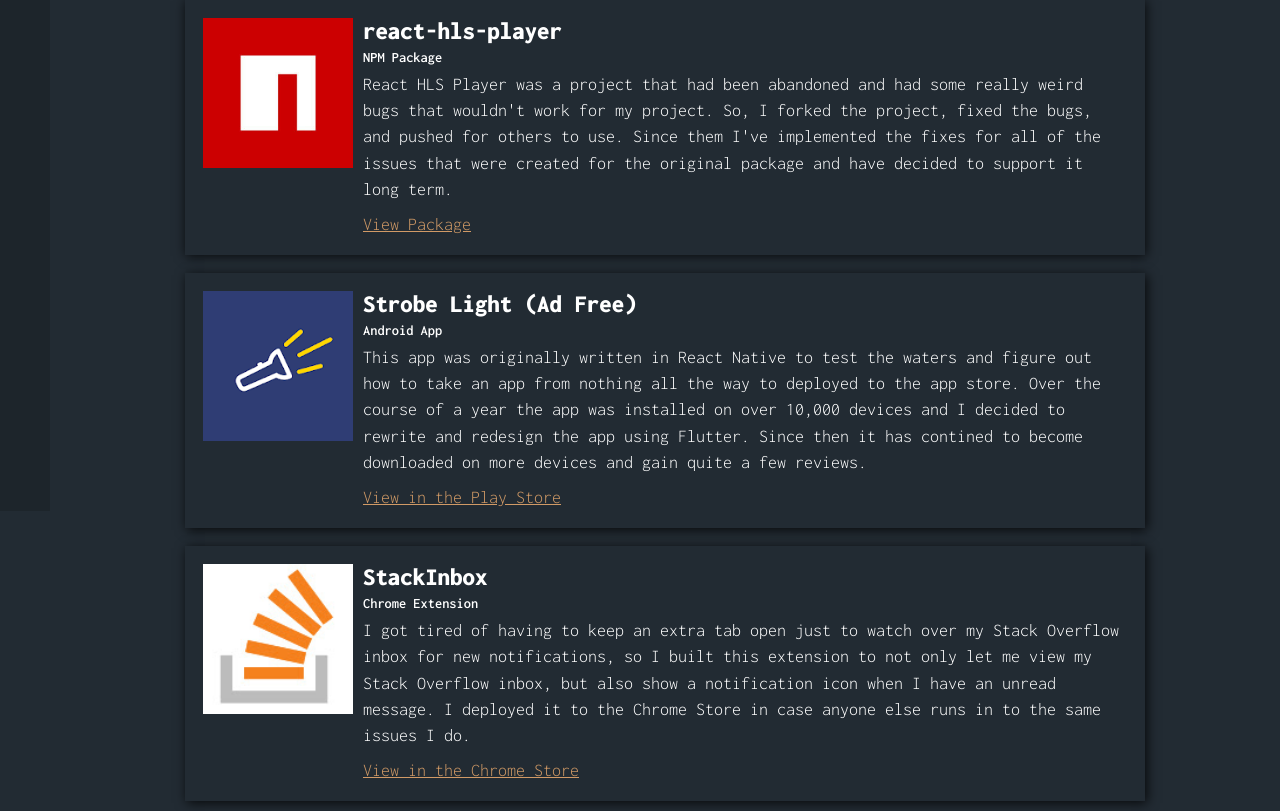
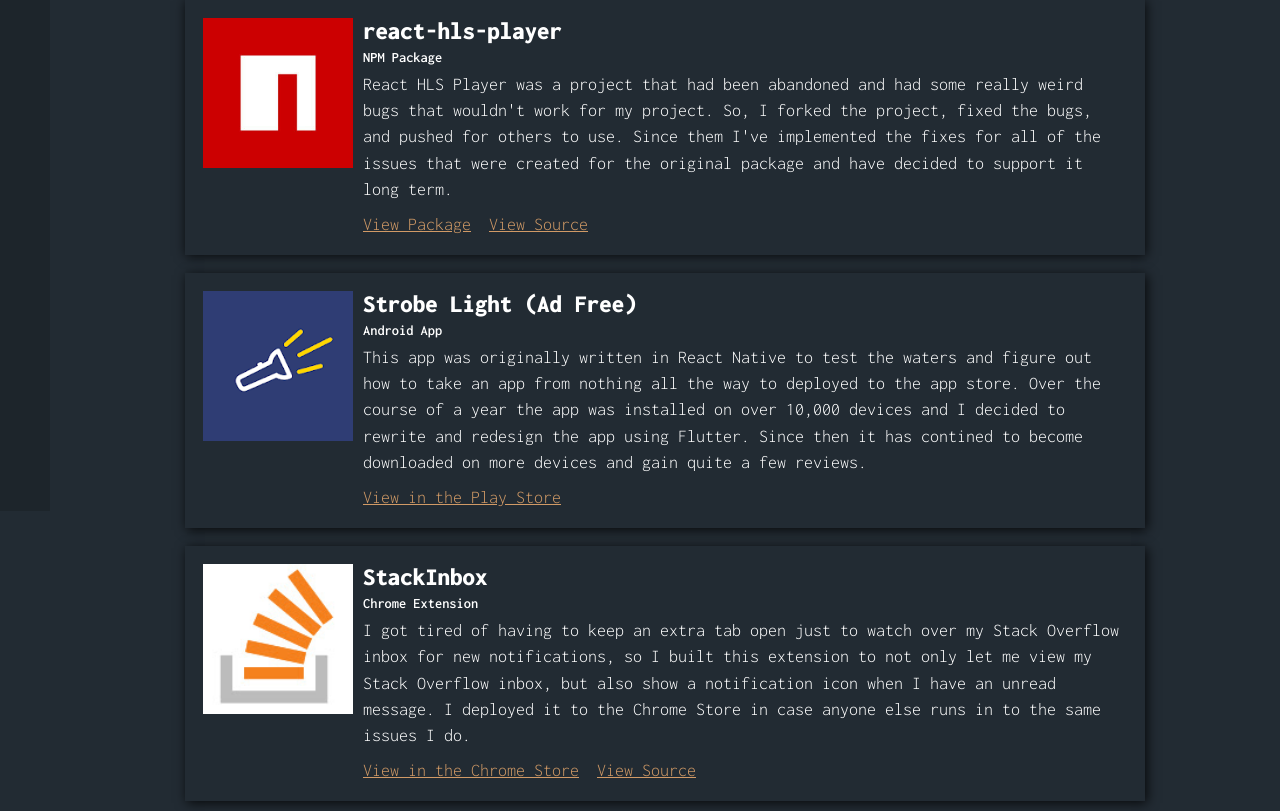
Before and after one commit to devcshort/portfolio-2020, a Gatsby site: page /portfolio in a window 1280 px wide. Shown: the part 289-1100 px from the top of the page. Built offline with nearby package versions, Linux system fonts and the light colour scheme; Gatsby itself is replaced by a stand-in of ours.

Commit message:
Add view source option on portfolio items

```diff
--- a/src/pages/portfolio.js
+++ b/src/pages/portfolio.js
@@ -72,7 +72,10 @@
             <h3 style={{ margin: 0 }}>react-hls-player</h3>
             <p style={{ margin: 0, fontWeight: 600, fontSize: '.8rem' }}>NPM Package</p>
             <p style={{ fontSize: '1rem', marginBottom: '.5rem' }}>React HLS Player was a project that had been abandoned and had some really weird bugs that wouldn't work for my project. So, I forked the project, fixed the bugs, and pushed for others to use. Since them I've implemented the fixes for all of the issues that were created for the original package and have decided to support it long term.</p>
-            <p style={{ margin: 0 }}><a href="https://www.npmjs.com/package/react-hls-player" target="_blank" rel="noopener noreferrer">View Package</a></p>
+            <div style={{ display: 'flex' }}>
+              <p style={{ margin: 0, marginRight: '1rem' }}><a href="https://www.npmjs.com/package/react-hls-player" target="_blank" rel="noopener noreferrer">View Package</a></p>
+              <p style={{ margin: 0 }}><a href="https://github.com/devcshort/react-hls" target="_blank" rel="noopener noreferrer">View Source</a></p>
+            </div>
           </div>
         </div>
 
@@ -96,7 +99,10 @@
             <h3 style={{ margin: 0 }}>StackInbox</h3>
             <p style={{ margin: 0, fontWeight: 600, fontSize: '.8rem' }}>Chrome Extension</p>
             <p style={{ fontSize: '1rem', marginBottom: '.5rem' }}>I got tired of having to keep an extra tab open just to watch over my Stack Overflow inbox for new notifications, so I built this extension to not only let me view my Stack Overflow inbox, but also show a notification icon when I have an unread message. I deployed it to the Chrome Store in case anyone else runs in to the same issues I do.</p>
-            <p style={{ margin: 0 }}><a href="https://chrome.google.com/webstore/detail/stackinbox/fphiplmebgimlmpikocgkdffkmmenmha" target="_blank" rel="noopener noreferrer">View in the Chrome Store</a></p>
+            <div style={{ display: 'flex' }}>
+              <p style={{ margin: 0, marginRight: '1rem' }}><a href="https://chrome.google.com/webstore/detail/stackinbox/fphiplmebgimlmpikocgkdffkmmenmha" target="_blank" rel="noopener noreferrer">View in the Chrome Store</a></p>
+              <p style={{ margin: 0 }}><a href="https://github.com/devcshort/stack-inbox" target="_blank" rel="noopener noreferrer">View Source</a></p>
+            </div>
           </div>
         </div>
       </div>
```
